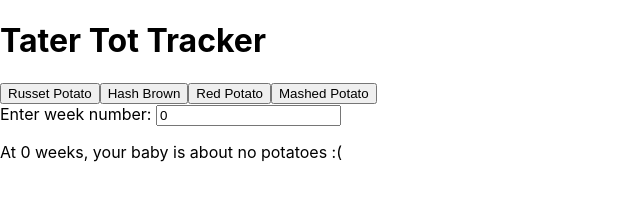
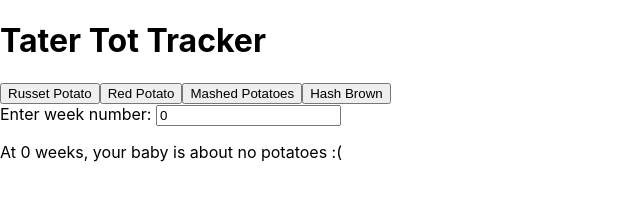
Before and after one commit to edjineer/TaterTotTracker, a React (Create React App) app in the folder tater-tot-tracker/: page / in a window 1280 px wide. Shown: the top 212 px of the page, without its empty margins (0-640 px from the left). Built offline with nearby package versions, Linux system fonts and the light colour scheme.

Commit message:
Read Potato values

```diff
--- a/tater-tot-tracker/src/App.tsx
+++ b/tater-tot-tracker/src/App.tsx
@@ -1,5 +1,7 @@
 import React, { useState } from 'react';
 import babyData from './babyData.json';
+import potatoData from './potatoData.json';
+
 
 interface FetusSize {
   weeks: number;
@@ -14,30 +16,14 @@ const App: React.FC = () => {
     sizeInPotatoes: "no potatoes :(", //Initalized value is silly, bc why not
   });
 
-
-  // Potato Sizes
-  const averageGramsRussetPotato = 173;
-  const averageGramsHashBrown = 60;
-  const averageGramsRedPotato = 148;
-  const gramsMashedPotato = 1;
-
   // Calculate the number of potatoes based on the week and potato unit
   const calculatePotatos = (week: number, potatoUnit: string) => {
     const babyDataForWeek = babyData.find((data) => data.week === week);
     if (!babyDataForWeek) return 0;
-
-    switch (potatoUnit) {
-      case 'Russet Potato':
-        return babyDataForWeek.weight / averageGramsRussetPotato;
-      case 'Hash Brown':
-        return babyDataForWeek.weight / averageGramsHashBrown;
-      case 'Red Potato':
-        return babyDataForWeek.weight / averageGramsRedPotato;
-      case 'Grams of Mashed Potato':
-          return babyDataForWeek.weight * gramsMashedPotato;
-      default:
-        return 0;
-    }
+    const potatoInfo = potatoData.find((potato) => potato.displayName === potatoUnit);
+    if (!potatoInfo) return 0;
+    const potatoValue = babyDataForWeek.weight / potatoInfo.avgGrams;
+    return potatoValue.toFixed(2);
   };
 
   // Get the potato output string based on the week and potato unit
@@ -46,7 +32,9 @@ const App: React.FC = () => {
     if (potatoValue === 0) {
       return 'Unknown size';
     }
-    else{return `${potatoValue} ${potatoUnit}`;}
+    const potatoInfo = potatoData.find((potato) => potato.displayName === potatoUnit);
+    if (!potatoInfo) return 0;
+    else{return `${potatoValue} ${potatoInfo.pluralName}`;}
   }
 
   const handleWeekChange = (event: React.ChangeEvent<HTMLInputElement>) => {
@@ -71,32 +59,14 @@ const App: React.FC = () => {
       <h1>Tater Tot Tracker</h1>
 
       {/* Potato Unit Buttons */}
-      <div>
+      {potatoData.map((potato) => (
         <button
-          onClick={() => handlePotatoUnitChange('Russet Potato')}
-          className={`p-2 m-2 border rounded ${selectedPotatoUnit === 'Russet Potato' ? 'bg-blue-500 text-white' : 'bg-gray-200'}`}
+          onClick={() => handlePotatoUnitChange(potato.displayName)}
+          className={`p-2 m-2 border rounded ${selectedPotatoUnit === potato.displayName ? 'bg-blue-500 text-white' : 'bg-gray-200'}`}
         >
-          Russet Potato
+          {potato.displayName}
         </button>
-        <button
-          onClick={() => handlePotatoUnitChange('Hash Brown')}
-          className={`p-2 m-2 border rounded ${selectedPotatoUnit === 'Hash Brown' ? 'bg-blue-500 text-white' : 'bg-gray-200'}`}
-        >
-          Hash Brown
-        </button>
-        <button
-          onClick={() => handlePotatoUnitChange('Red Potato')}
-          className={`p-2 m-2 border rounded ${selectedPotatoUnit === 'Red Potato' ? 'bg-blue-500 text-white' : 'bg-gray-200'}`}
-        >
-          Red Potato
-        </button>
-        <button
-          onClick={() => handlePotatoUnitChange('Grams of Mashed Potato')}
-          className={`p-2 m-2 border rounded ${selectedPotatoUnit === 'Grams of Mashed Potato' ? 'bg-blue-500 text-white' : 'bg-gray-200'}`}
-        >
-          Mashed Potato
-        </button>
-      </div>
+      ))}
 
       {/* Week Input */}
       <div>
--- /dev/null
+++ b/tater-tot-tracker/src/potatoData.json
@@ -0,0 +1,6 @@
+[
+    { "name": "russet", "displayName": "Russet Potato", "avgGrams": 173, "pluralName": "Russet Potatoes" },
+    { "name": "red", "displayName": "Red Potato", "avgGrams": 148, "pluralName": "Red Potatoes" },
+    { "name": "mashed", "displayName": "Mashed Potatoes", "avgGrams": 1, "pluralName": "Grams of Mashed Potatoes" },
+    { "name": "hashBrown", "displayName": "Hash Brown", "avgGrams": 60, "pluralName": "Hash Browns" }
+]
```
